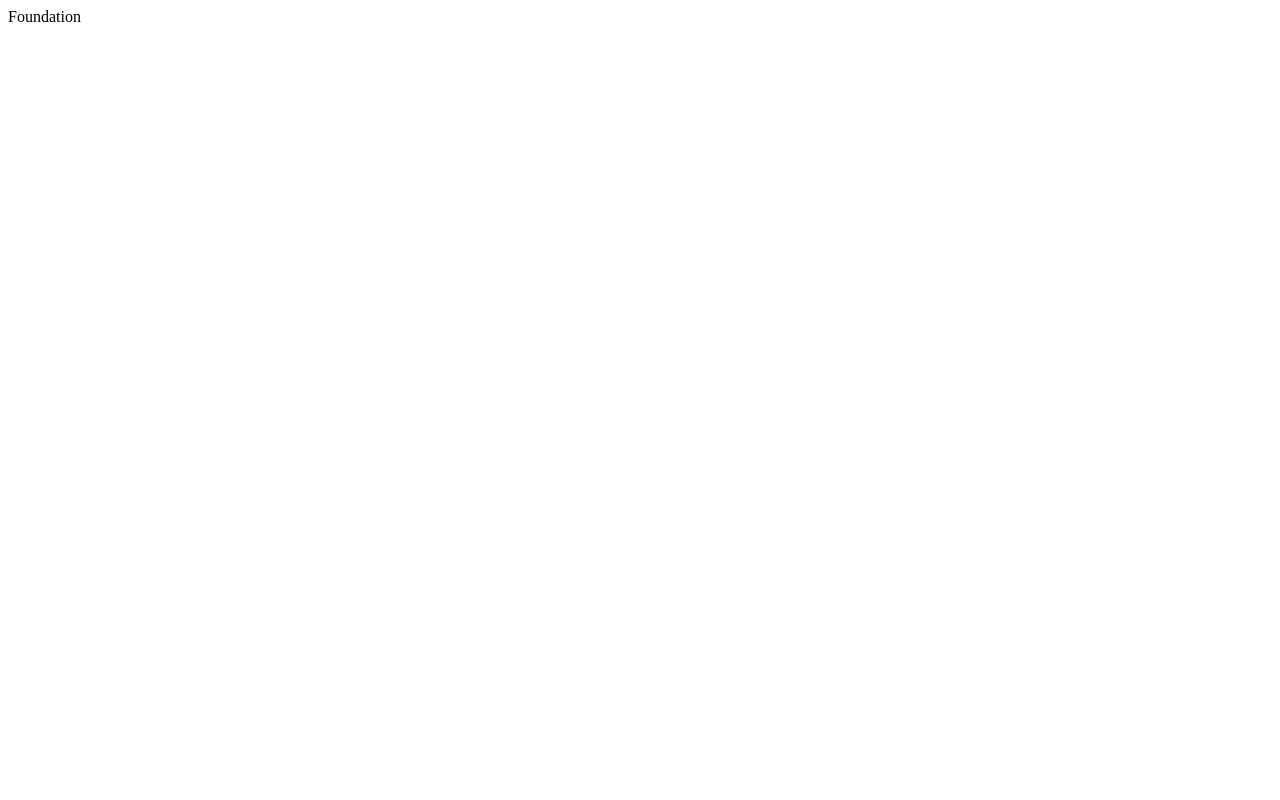
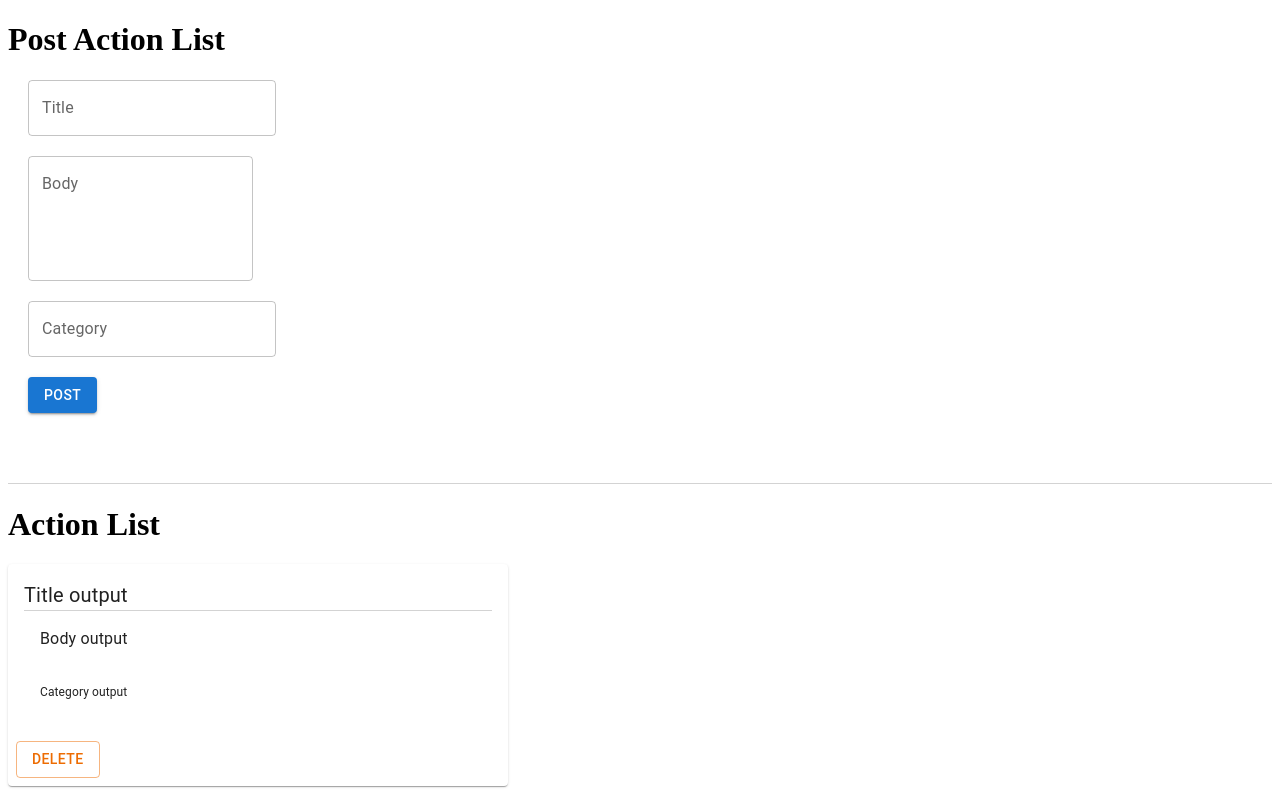
Before and after one commit to kasumi-yoshida-arkth/forminput-and-display-1, a React (Create React App) app: page / in a window 1280 px wide. Built offline with nearby package versions, Linux system fonts and the light colour scheme.

Commit message:
create front

```diff
--- a/package.json
+++ b/package.json
@@ -3,6 +3,9 @@
   "version": "0.1.0",
   "private": true,
   "dependencies": {
+    "@emotion/react": "^11.8.2",
+    "@emotion/styled": "^11.8.1",
+    "@mui/material": "^5.5.1",
     "@testing-library/jest-dom": "^5.16.2",
     "@testing-library/react": "^12.1.4",
     "@testing-library/user-event": "^13.5.0",
--- a/src/App.js
+++ b/src/App.js
@@ -1,11 +1,42 @@
 import React from 'react'
+import { Button, Card, CardActions, CardContent, TextField, Typography } from '@mui/material'
+import { Box } from '@mui/system'
+import './index.css'
 
 const App = () => {
- return (
-   <div>
-     Foundation
-   </div>
- )
+  return (
+    <>
+      <Box sx={{ borderBottom: '1px solid lightgray', paddingBottom: '50px' }}>
+        <h1>Post Action List</h1>
+        <form>
+          <TextField className='input-form' id='title' label='Title' variant='outlined' />
+          <TextField className='input-form' id='body' label='Body' multiline rows={4} variant='outlined' />
+          <TextField className='input-form' id='category' label='Category' variant='outlined' />
+          <Button className='input-form' variant='contained'>post</Button>
+        </form>
+      </Box>
+
+      <Box>
+        <h1>Action List</h1>
+        <Card sx={{ maxWidth: 500 }}>
+          <CardContent>
+            <Typography sx={{ fontSize: 20, borderBottom: '1px solid lightgray' }}>
+              Title output
+            </Typography>
+            <Typography sx={{ fontSize: 16, padding: 2 }}>
+              Body output
+            </Typography>
+            <Typography sx={{ fontSize: 12, padding: 2 }}>
+              Category output
+            </Typography>
+          </CardContent>
+          <CardActions>
+            <Button color='warning' variant='outlined'>Delete</Button>
+          </CardActions>
+        </Card>
+      </Box>
+    </>
+  )
 }
 
 export default App
--- /dev/null
+++ b/src/index.css
@@ -0,0 +1,4 @@
+.input-form {
+  display: block !important;
+  margin: 20px !important;
+}
```
Also changed, not shown: src/index.js (line endings or trailing spaces), 1 other file (tests, documents, lock files or other folders).
